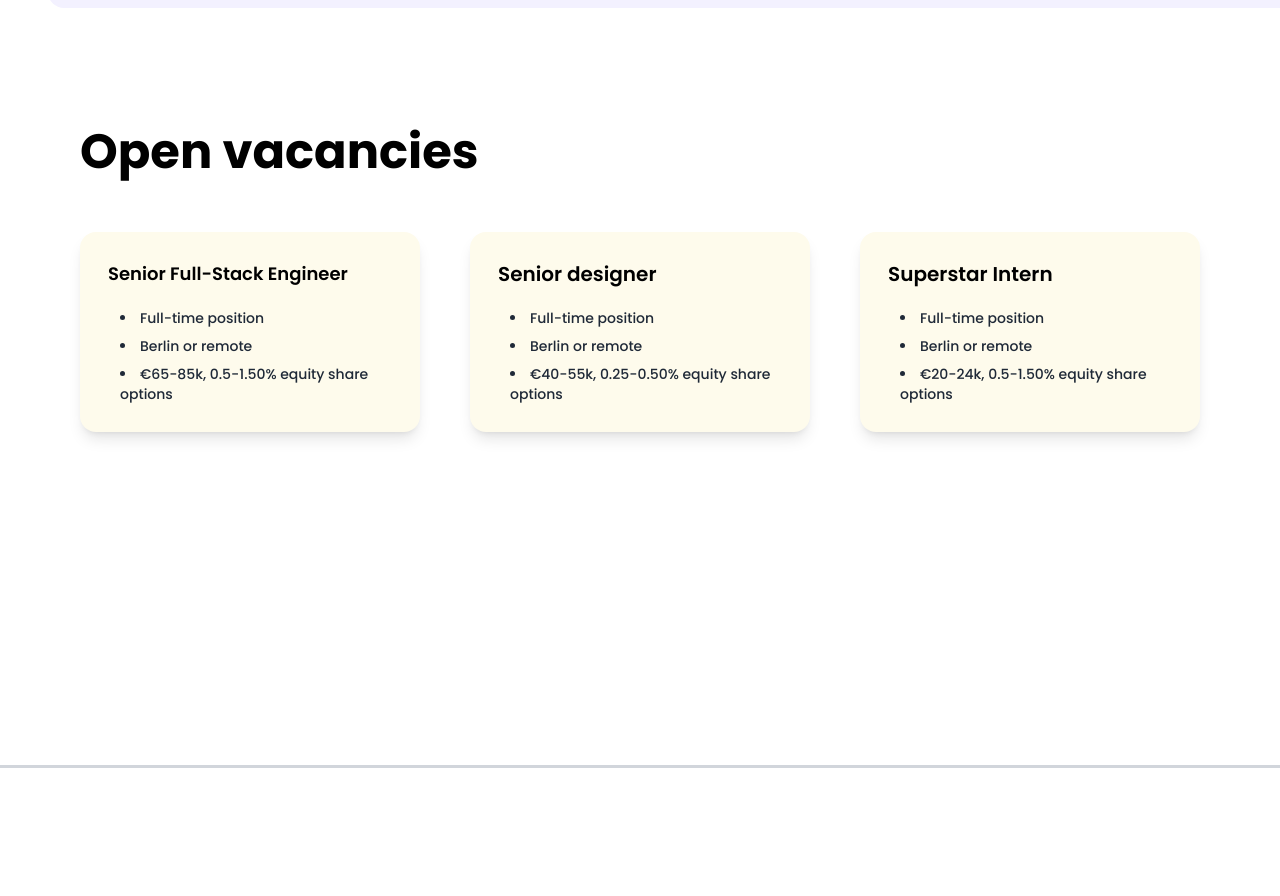
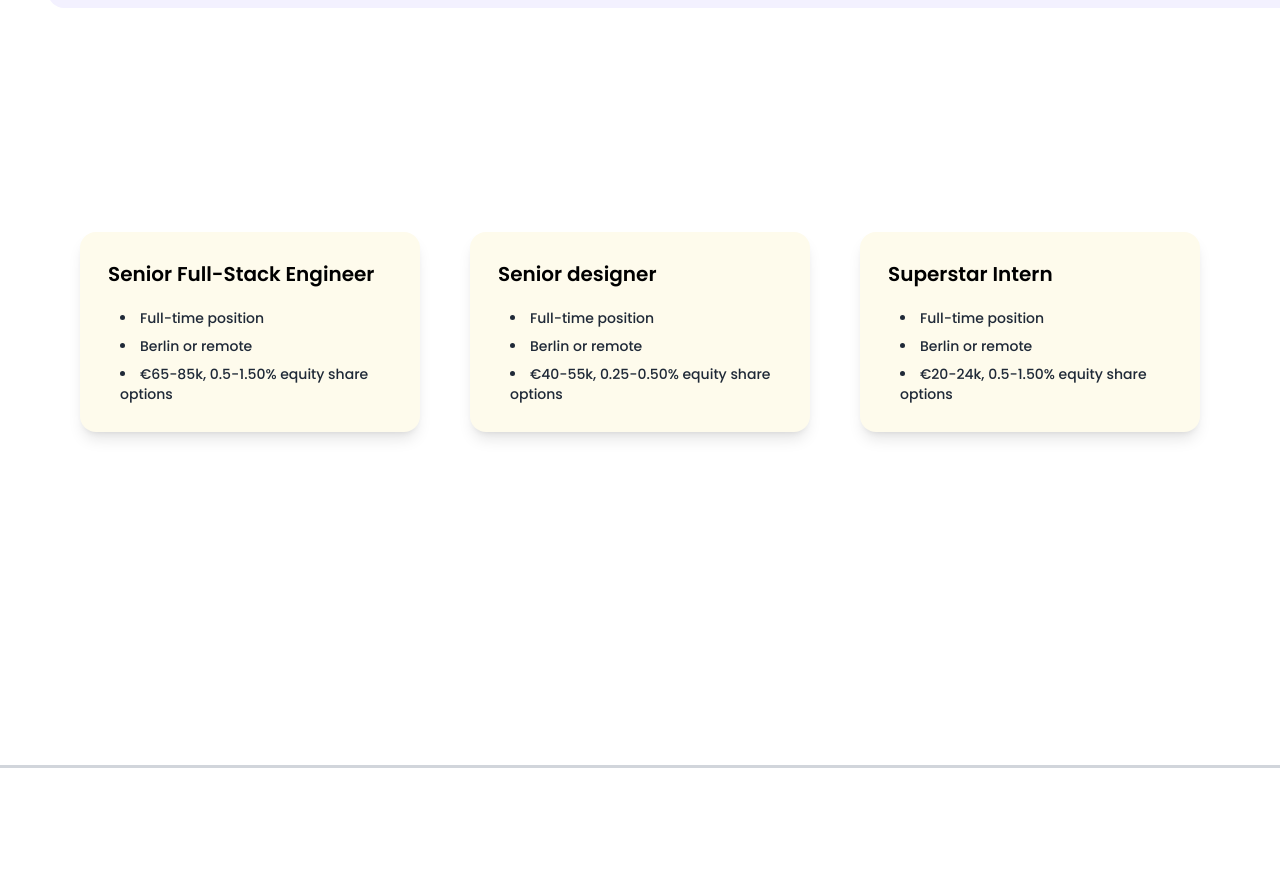
Before and after one commit to vivekp1118/Animated-Webpage, a Next.js app: page / in a window 1280 px wide. Shown: the part 6320-7216 px from the top of the page. Built offline with nearby package versions, Linux system fonts and the light colour scheme.

Commit message:
- Animated Careers Page

```diff
--- /dev/null
+++ b/src/Utils/JobsCards.jsx
@@ -0,0 +1,31 @@
+"use client"
+import { useState } from "react";
+function JobCard(props) {
+    const [showDetails, setShowDetails] = useState(false);
+
+    return (
+        <div className="w-[340px] h-[auto] bg-[#FEFBEC] p-7 rounded-2xl shadow-lg transition-all duration-3000 ease-in-out cursor-pointer"
+            onMouseEnter={() => setShowDetails(true)}
+            onMouseLeave={() => setShowDetails(false)}
+        >
+            <p className="text-xl font-semibold"> {props.title}</p>
+            <div className="pl-3 mt-5 flex flex-col h-[auto] gap-2">
+                <li className="text-sm text-gray-800 font-medium">
+                    {props.position}
+                </li>
+                <li className="text-sm text-gray-800 font-medium">
+                    {props.location}
+                </li>
+                <li className="text-sm text-gray-800 font-medium">
+                    {props.salary}
+                </li>
+
+                {showDetails && <div className="text-center self-start mt-5 text-white font-medium leading-[3rem] w-fit px-4 bg-black rounded-3xl ">
+                    See Details
+                </div>}
+            </div>
+        </div>
+    );
+}
+
+export default JobCard;
--- a/src/components/About.jsx
+++ b/src/components/About.jsx
@@ -1,5 +1,4 @@
 "use client";
-import ImprovementCard from "@/Utils/ImprovementCard";
 import { useEffect, useRef } from "react";
 import { gsap } from "gsap";
 import { ScrollTrigger } from "gsap/all";
--- a/src/components/Careers.jsx
+++ b/src/components/Careers.jsx
@@ -1,54 +1,60 @@
+"use client";
+import JobCard from "@/Utils/JobsCards";
+import { useEffect, useRef } from "react";
+import { gsap } from "gsap";
+import { ScrollTrigger } from "gsap/all";
+
+gsap.registerPlugin(ScrollTrigger)
+
 function Careers() {
+  const vacanciesHeader = useRef(null);
+
+  useEffect(() => {
+    const t1 = gsap.timeline({
+      scrollTrigger: {
+        trigger: vacanciesHeader.current,
+        start: "top 90%",
+        end: "top 50%",
+        scrub: 2,
+      },
+    });
+
+    t1.fromTo(vacanciesHeader.current, { opacity: 0, x: -200 }, { opacity: 1, x: 0, duration: 1 });
+    return () => {
+      t1.kill();
+    };
+  }, [])
   return (
     <div className="h-[90vh] w-[100%] p-20 mt-10 border-solid border-b-[3px] border-gray-300">
-      <p className="text-5xl font-bold mb-14">Open vacancies</p>
+      <p className="text-5xl font-bold mb-14" ref={vacanciesHeader}>Open vacancies</p>
       <div className="flex justify-between">
-        <div className="w-[340px] h-[auto] bg-[#FEFBEC] p-7 rounded-2xl shadow-lg">
-          <p className="text-lg font-semibold">Senior Full-Stack Engineer</p>
-          <div className="pl-3 mt-5 flex flex-col h-[100%] gap-2">
-            <li className="text-sm text-gray-800 font-medium">
-              Full-time position
-            </li>
-            <li className="text-sm text-gray-800 font-medium">
-              Berlin or remote
-            </li>
-            <li className="text-sm text-gray-800 font-medium">
-              €65-85k, 0.5-1.50% equity share options
-            </li>
-          </div>
-        </div>
 
-        <div className="w-[340px] h-[auto] bg-[#FEFBEC] p-7 rounded-2xl shadow-lg">
-          <p className="text-xl font-semibold"> Senior designer</p>
-          <div className="pl-3 mt-5 flex flex-col h-[100%] gap-2">
-            <li className="text-sm text-gray-800 font-medium">
-              Full-time position
-            </li>
-            <li className="text-sm text-gray-800 font-medium">
-              Berlin or remote
-            </li>
-            <li className="text-sm text-gray-800 font-medium">
-              €40-55k, 0.25-0.50% equity share options
-            </li>
-          </div>
-        </div>
+        <JobCard
+          title="Senior Full-Stack Engineer"
+          position="Full-time position"
+          location="Berlin or remote"
+          salary="€65-85k, 0.5-1.50% equity share options"
+        />
 
-        <div className="w-[340px] h-[auto] bg-[#FEFBEC] p-7 rounded-2xl shadow-lg">
-          <p className="text-xl font-semibold">Superstar Intern</p>
-          <div className="pl-3 mt-5 flex flex-col h-[100%] gap-2">
-            <li className="text-sm text-gray-800 font-medium">
-              Full-time position
-            </li>
-            <li className="text-sm text-gray-800 font-medium">
-              Berlin or remote
-            </li>
-            <li className="text-sm text-gray-800 font-medium">
-              €20-24k, 0.5-1.50% equity share options
-            </li>
-          </div>
-        </div>
+        <JobCard
+          title="Senior designer"
+          position="Full-time position"
+          location="Berlin or remote"
+          salary="€40-55k, 0.25-0.50% equity share options"
+        />
+
+        <JobCard
+          title="Superstar Intern"
+          position="Full-time position"
+          location="Berlin or remote"
+          salary="€20-24k, 0.5-1.50% equity share options"
+        />
+
+
       </div>
     </div>
+
+
   );
 }
 
```
